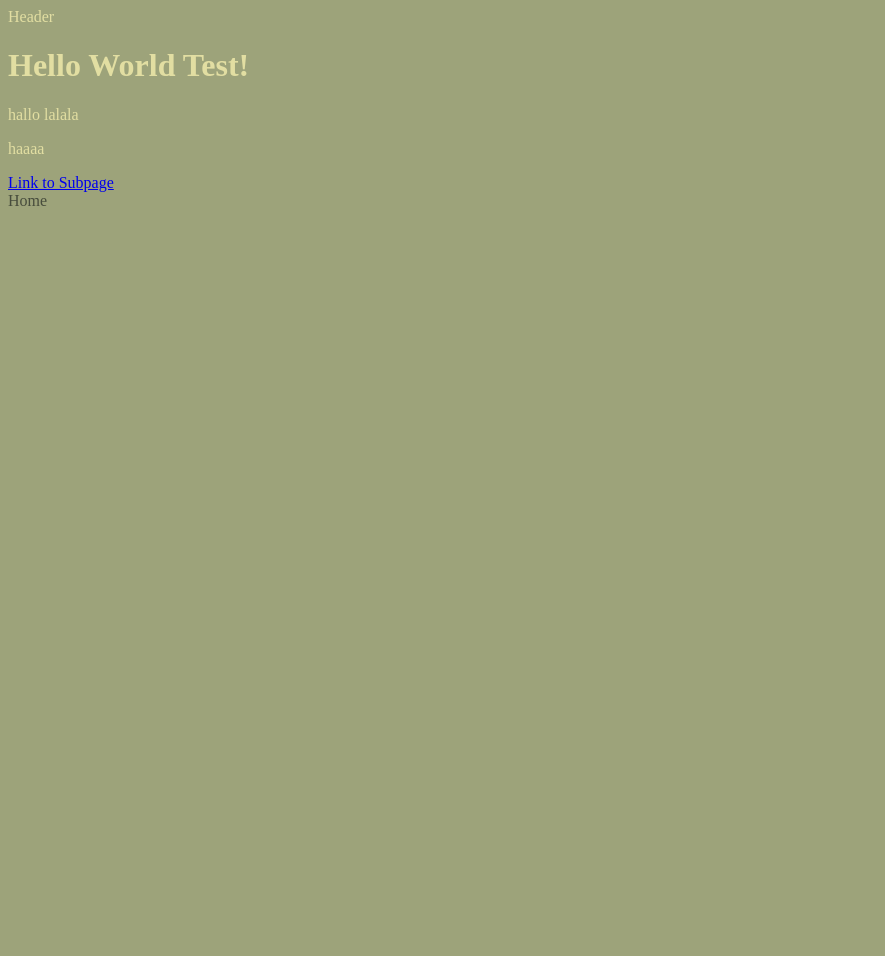
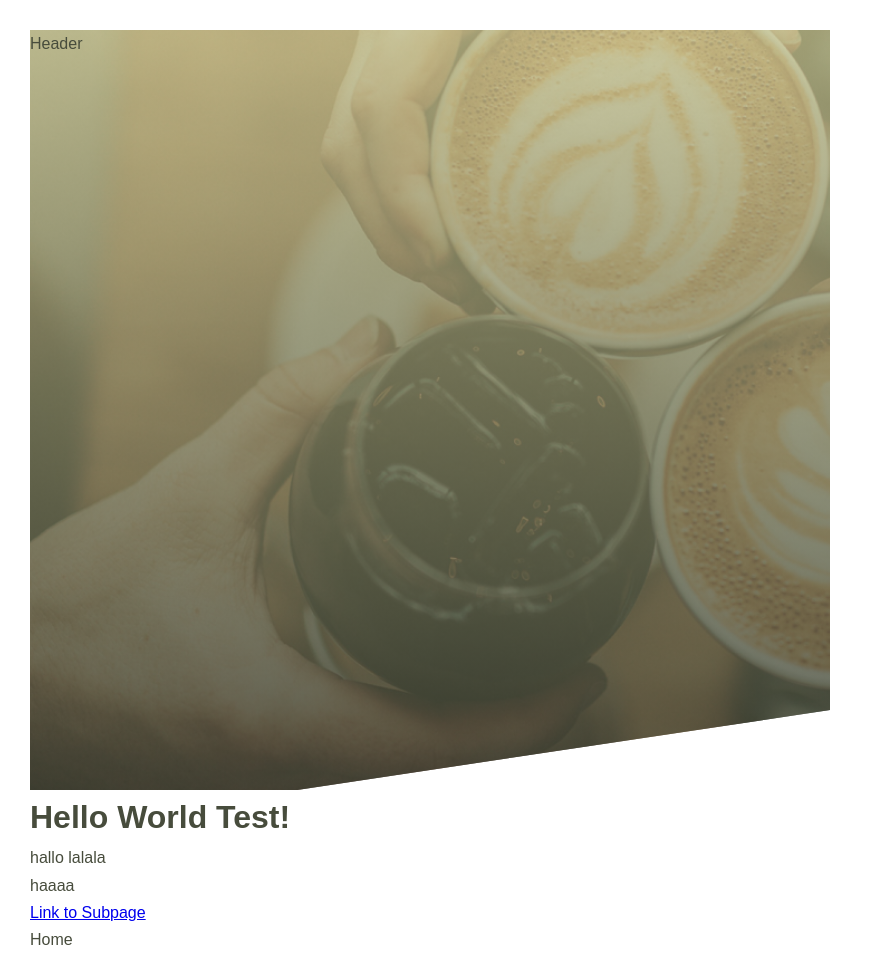
Before and after one commit to SimonBreme/Website-Coffee, a website built with Vite: page src/index.html in a window 1280 px wide. Shown: the whole page, without its empty margins (0-885 px from the left). Before the commit the page ends 800 px from the top, so only its background shows below. Built offline with nearby package versions, Linux system fonts and the light colour scheme; a web font is replaced by a local one.

Commit message:
Building the Header - Part 1

```diff
--- a/src/css/base.css
+++ b/src/css/base.css
@@ -1,9 +1,41 @@
+/*
+Colors
+Dunkel: #474c3c
+2: #868664
+3: #9da37a
+Hell: #e2dea2
+
+
+*/
+
+*{
+  margin: 0;
+  padding: 0;
+  box-sizing: border-box;
+
+  }
+
+header {
+  height: 95vh;
+  background-image: linear-gradient(hsla(56, 52%, 76%, 0.699), rgba(71, 76, 60, 0.699) ), url(../images/coffee.jpg);
+  background-size: cover;
+  background-position: top;
+
+  clip-path: polygon(0 0,100vh 0, 100vh 85vh, 0 100vh);
+}
+
 body {
-  background: #9da37a;
+  background: #ffffff;
 
   @media (min-width: 768px) {
     color: #e2dea2;
   }
+  font-family: sans-serif;
+  font-weight: 400;
+  font-size: 16px;
+  line-height: 1.7;
+  color:#474c3c;
+  padding: 30px;
 }
 
 main {
--- /dev/null
+++ b/src/css/style.css
@@ -0,0 +1,13 @@
+*{
+    margin: 0;
+    padding: 0;
+    box-sizing: border-box;
+
+    }
+    body {
+        font-family: sans-serif;
+        font-weight: 400;
+        font-size: 16px;
+        line-height: 1.7;
+        color:#474c3c
+    }
```
